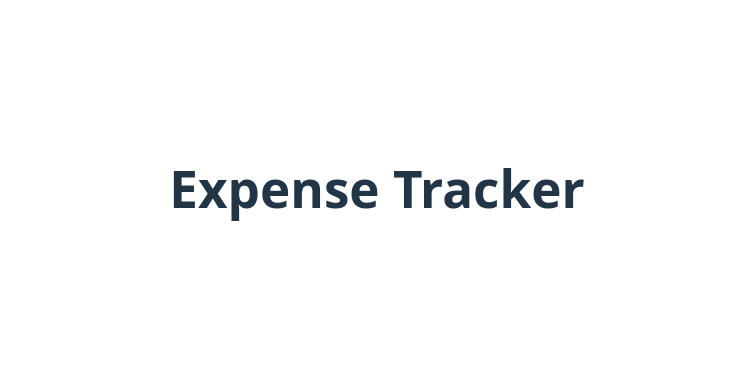
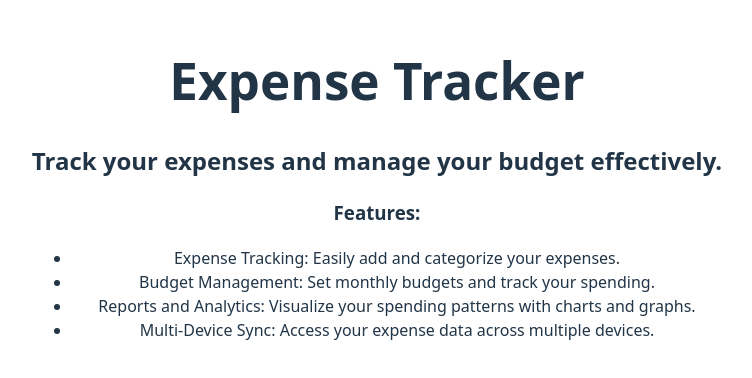
Before and after one commit to iamdhruv17/Full-stack-feb26, a React (Vite) app in the folder expense/: page / in a window 1280 px wide. Shown: the part 212-590 px from the top of the page, without its empty margins (263-1015 px from the left). Built offline with nearby package versions, Linux system fonts and the light colour scheme.

Commit message:
01-03-2026

```diff
--- a/expense/src/App.jsx
+++ b/expense/src/App.jsx
@@ -10,6 +10,15 @@ function App() {
     <>
 
     <h1>Expense Tracker</h1>
+    <h2>Track your expenses and manage your budget effectively.</h2>
+    <h3>Features:</h3>
+    <ul>
+      <li>Expense Tracking: Easily add and categorize your expenses.</li>
+      <li>Budget Management: Set monthly budgets and track your spending.</li>
+      <li>Reports and Analytics: Visualize your spending patterns with charts and graphs.</li>
+      <li>Multi-Device Sync: Access your expense data across multiple devices.</li>
+    </ul>
+
     </>
   )
 }
```
